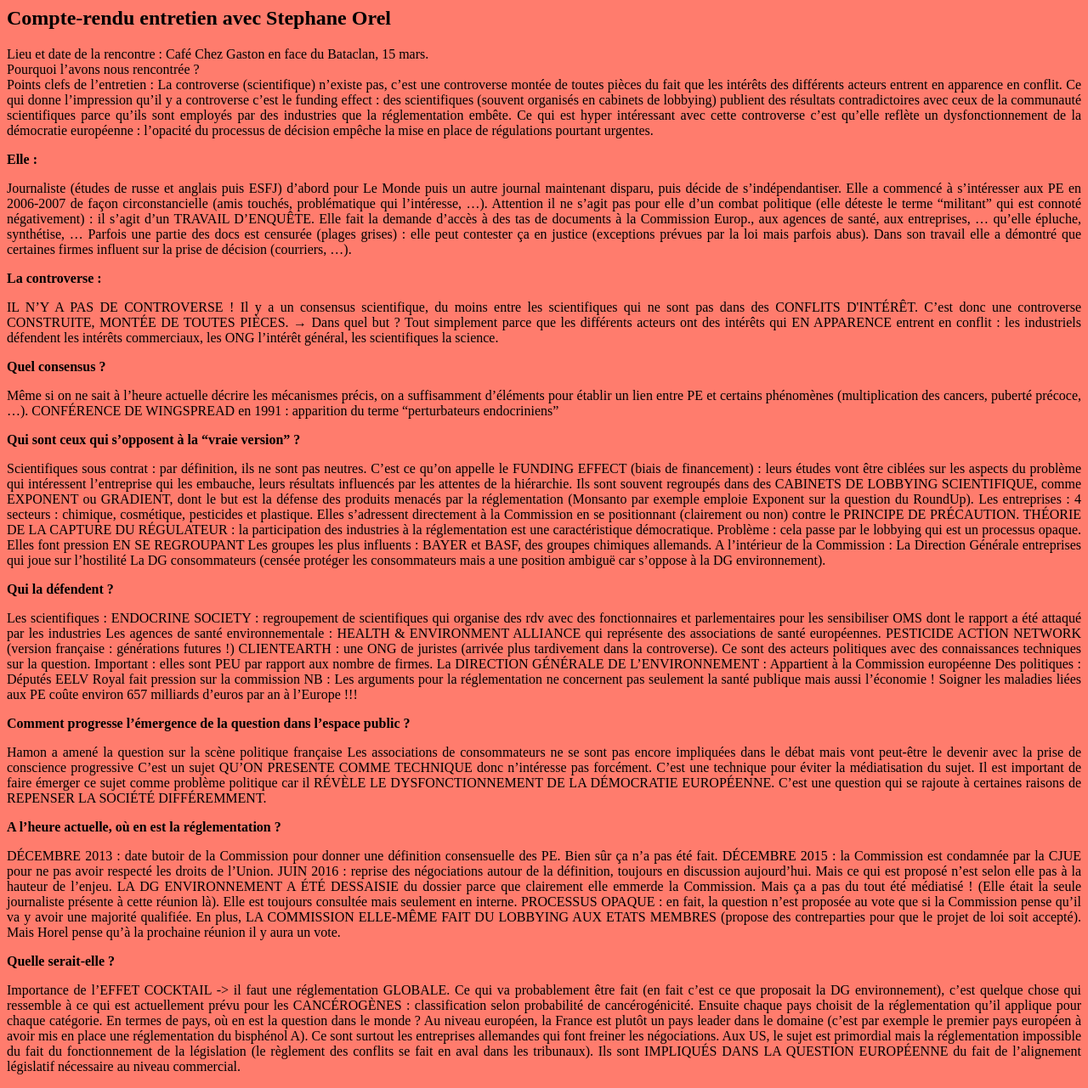
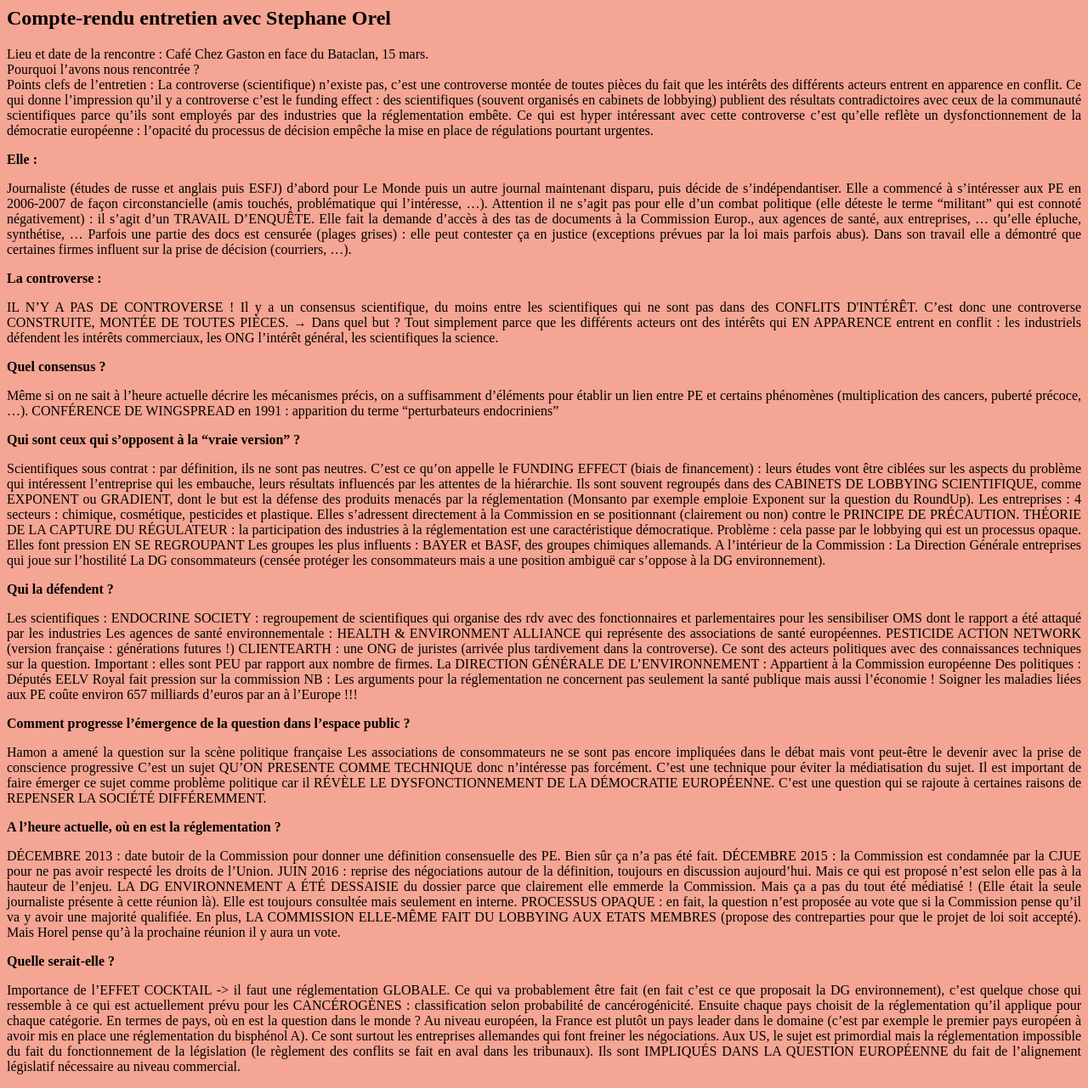
Before and after one commit to controverses/perturbateurs-endocriniens, a Jekyll site: the page annexe.md/horel.html, which Jekyll copies as it is, in a window 1280 px wide. Shown: the whole page at 85% size. Built offline with Jekyll 4.4.1, drawn with Linux system fonts in a browser that asks for light colours.

Commit message:
Update horel.html

```diff
--- a/annexe.md/horel.html
+++ b/annexe.md/horel.html
@@ -3,7 +3,7 @@
 <style>
 
 .article {
-    text-align: justify;
+    text-align: left;
 }
 
 .dropbtn {
@@ -17,11 +17,13 @@
     transition: color 0.2s, background-color 0.2s, border-color 0.2s;
     cursor: pointer;
     padding: 0.75rem 1rem;
+    z-index: 1;
 }
 
 .dropdown {
     position: relative;
     display: inline-block;
+    z-index: 1;
 }
 
 .dropdown-content {
@@ -30,7 +32,6 @@
     background-color: rgba(105, 216, 243, 0.2);
     min-width: 160px;
     box-shadow: 0px 8px 16px 0px rgba(0,0,0,0.2);
-    z-index: 1;
     border-color: rgba(255, 255, 255, 0.2);
     border-style: solid;
     border-width: 1px;
@@ -46,7 +47,13 @@
     display: block;
 }
 
-.dropdown-content a:hover {background-color: rgba(105, 216, 243, 0.2)}
+.dropdown-content a:hover {
+    background-color: rgba(105, 216, 243, 0.2)
+    border-color: rgba(255, 255, 255, 0.2);
+    border-style: solid;
+    border-width: 1px;
+    border-radius: 0.3rem;
+}
 
 .dropdown:hover .dropdown-content {
     display: block;
@@ -60,10 +67,12 @@
     border-color: rgba(255, 255, 255, 0.3);
 }
 
+
 </style>
 </head>
 
-<body style="background-color:rgb(255, 124, 109);">
+<body style="background-color:#F5A593;">
+
 
   <article class="article">
 
```
